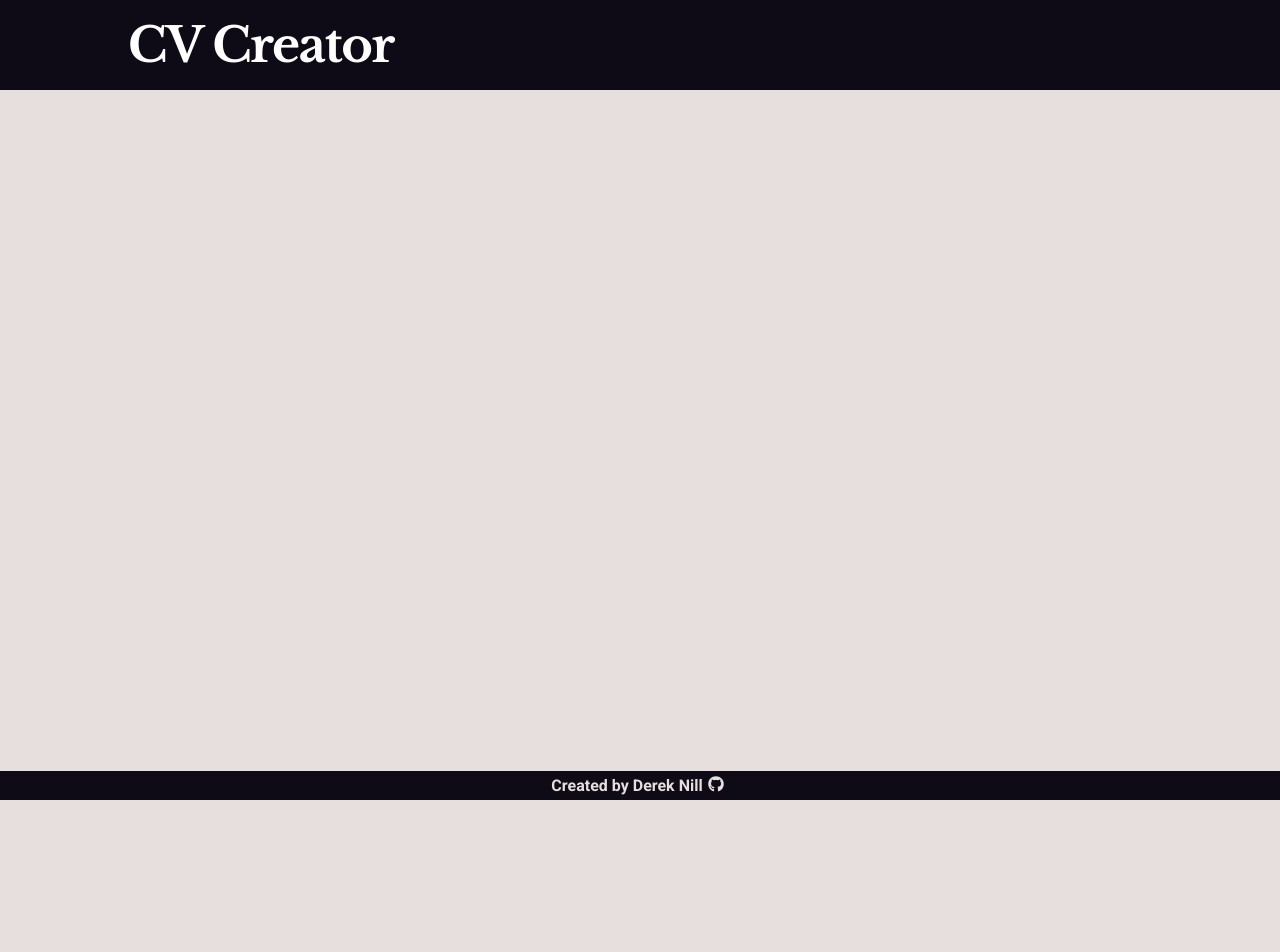
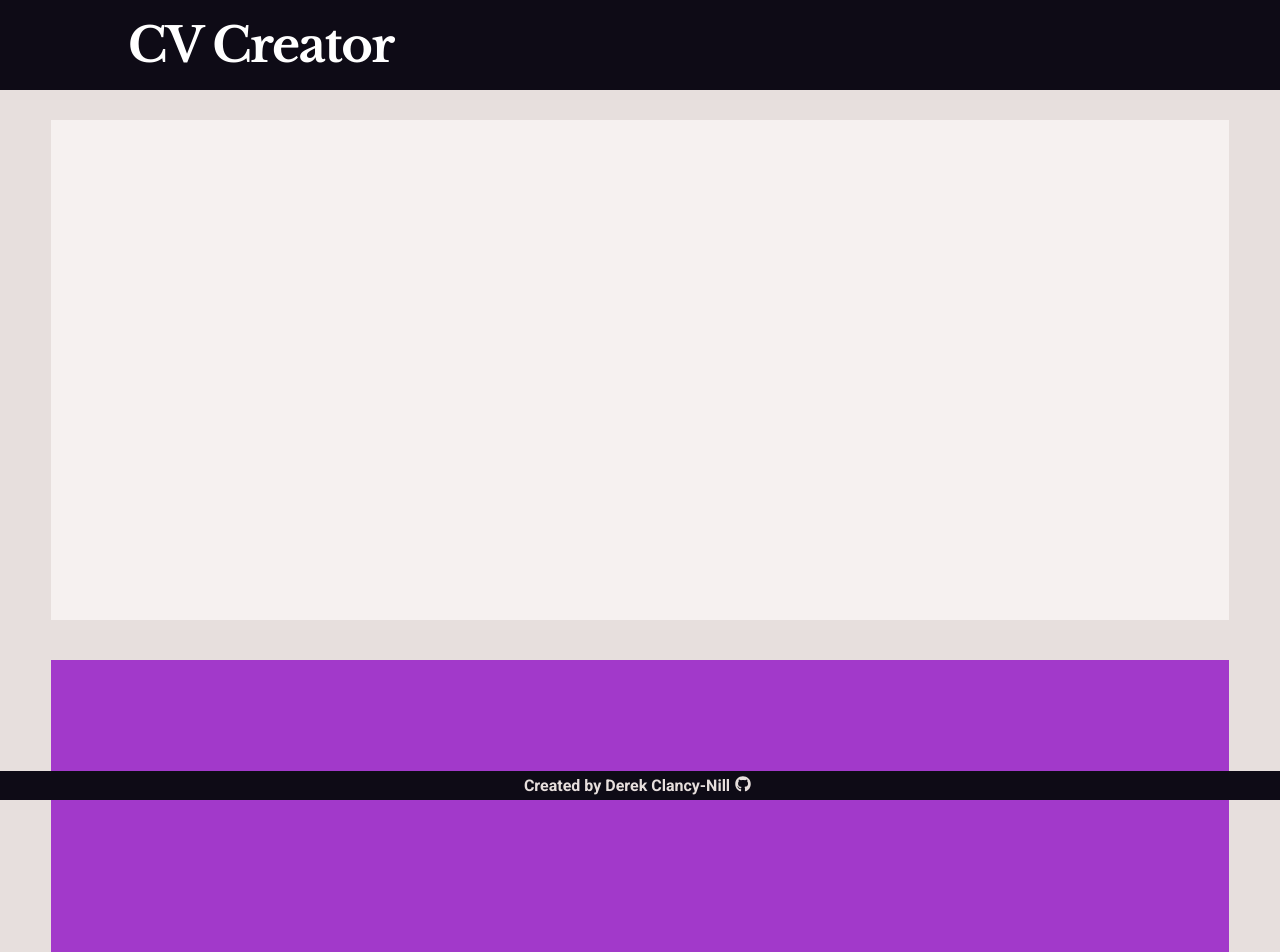
Before and after one commit to dereknill/cv-project, a React (Create React App) app: page / in a window 1280 px wide. Shown: the top 952 px of the page. Before the commit the page ends 800 px from the top, so only its background shows below. Built offline with nearby package versions, Linux system fonts and the light colour scheme.

Commit message:
More of layout completed

```diff
--- a/src/Components/Footer.js
+++ b/src/Components/Footer.js
@@ -11,7 +11,7 @@ class Footer extends Component {
     render() {
         return (
             <footer>
-                <h4>Created by Derek Nill</h4><FontAwesomeIcon icon={faGithub} className="margin-0-5"></FontAwesomeIcon>
+                <h4>Created by Derek Clancy-Nill</h4><FontAwesomeIcon icon={faGithub} className="margin-0-5"></FontAwesomeIcon>
             </footer>
         );
     }
--- a/src/Components/Main.js
+++ b/src/Components/Main.js
@@ -1,4 +1,6 @@
 import { Component } from 'react';
+import Form from './Sections/Form';
+import Preview from './Sections/Preview';
 
 class Main extends Component {
     constructor(props) {
@@ -7,7 +9,12 @@ class Main extends Component {
     }
 
     render() {
-        return null;
+        return (
+            <main>
+                <Form></Form>
+                <Preview></Preview>
+            </main>
+        );
     }
 }
 
--- /dev/null
+++ b/src/Components/Sections/Form.js
@@ -0,0 +1,16 @@
+import { Component } from 'react';
+
+class Form extends Component {
+  constructor(props) {
+    super(props);
+    this.props = props;
+  }
+
+  render() {
+      return (
+          <section className="section-form"></section>
+      );
+  }
+}
+
+export default Form;
--- /dev/null
+++ b/src/Components/Sections/Preview.js
@@ -0,0 +1,17 @@
+import { Component } from 'react';
+
+class Preview extends Component {
+  constructor(props) {
+    super(props);
+    this.props = props;
+  }
+
+  render() {
+      return (
+          <section className="section-preview"></section>
+      );
+
+  }
+}
+
+export default Preview;
--- a/src/index.css
+++ b/src/index.css
@@ -9,6 +9,7 @@
   --primary-color: #0E0B16;
   --secondary-color: #A239CA;
   --tertiary-color: #4717F6;
+  --offwhite-color: #f6f1f0;
 }
 
 body {
@@ -52,6 +53,32 @@ footer {
 
 }
 
+main {
+  display: grid;
+  margin: 30px auto;
+  width: 92vw;
+  max-width: 95vw;
+  grid-template-columns: 1fr 800px;
+  grid-gap: 40px;
+}
+
+@media screen and (max-width: 1600px) {
+  main {
+    grid-template-columns: 1fr;
+  }
+}
+
+.section-form{
+  background-color: var(--offwhite-color);
+  min-height: 500px;
+  min-width: 300px;
+}
+
+.section-preview{
+  background-color: var(--secondary-color);
+  min-height: 300px;
+}
+
 .margin-0-5 {
   margin: 0 5px;
 }
```
Also changed, not shown: src/Components/Button.js (added, +12 -0 lines), src/Components/Sections/Forms/Education.js (added), src/Components/Sections/Forms/Experience.js (added), src/Components/Sections/Forms/Personal.js (added).
